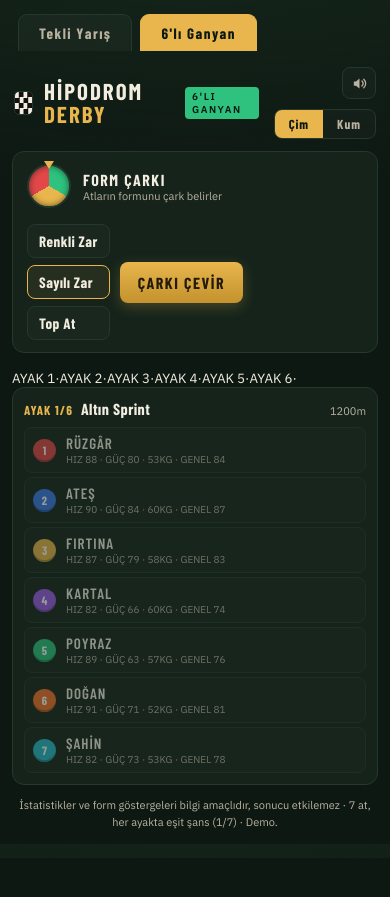
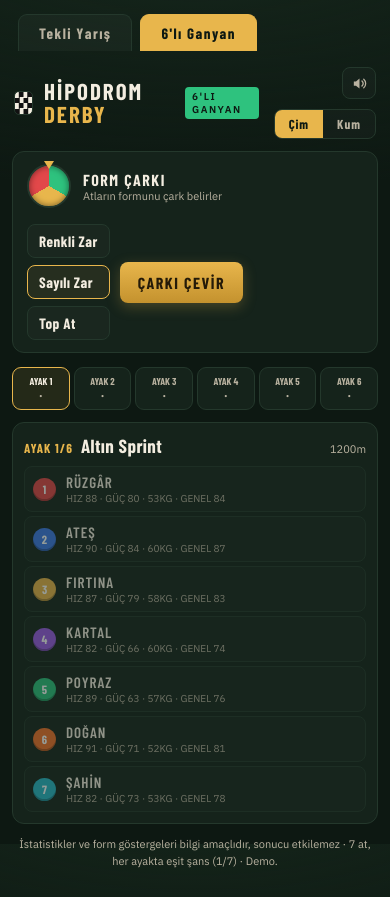
Before and after one commit to nuvlt/hipodrom-derby, a React (Vite) app: page / in a window 390 px wide. Both pictures are taken after a click on the button "6'lı Ganyan". Before the commit the page ends 858 px from the top, so only its background shows below. Built offline with nearby package versions, Linux system fonts and the light colour scheme; a web font is replaced by a local one.

Commit message:
Add styles for leg tabs and responsive design

```diff
--- a/src/styles.css
+++ b/src/styles.css
@@ -535,3 +535,27 @@ button:focus-visible { outline: 2px solid var(--gold); outline-offset: 2px; }
   .recap-row .rr-arrow, .recap-row .rr-win { display: none; }
 }
 .alive-pill.dead { color: var(--ivory-dim); border-color: var(--line); }
+
+/* ayak tab'leri (kupon kurma) */
+.leg-tabs { display: grid; grid-template-columns: repeat(6, 1fr); gap: 6px; margin-bottom: 12px; }
+.leg-tab {
+  display: flex; flex-direction: column; align-items: center; gap: 2px;
+  padding: 8px 4px; border-radius: 9px;
+  background: var(--dirt); border: 1px solid var(--line);
+  transition: border-color .15s, background .15s;
+}
+.leg-tab:hover { border-color: var(--ivory-dim); }
+.leg-tab.active { border-color: var(--gold); background: rgba(232,182,76,.1); }
+.leg-tab.done .lt-mark { color: var(--green); }
+.lt-label { font-family: var(--display); font-weight: 700; font-size: 12px; letter-spacing: .5px; color: var(--ivory-dim); }
+.leg-tab.active .lt-label { color: var(--ivory); }
+.lt-mark { font-weight: 800; font-size: 13px; color: var(--ivory-dim); line-height: 1; }
+
+.leg-card.solo { max-width: 640px; margin: 0 auto; }
+.leg-card.solo .leg-name { font-size: 19px; }
+
+@media (max-width: 760px) {
+  .leg-tabs { gap: 4px; }
+  .leg-tab { padding: 7px 2px; }
+  .lt-label { font-size: 10px; letter-spacing: 0; }
+}
```
